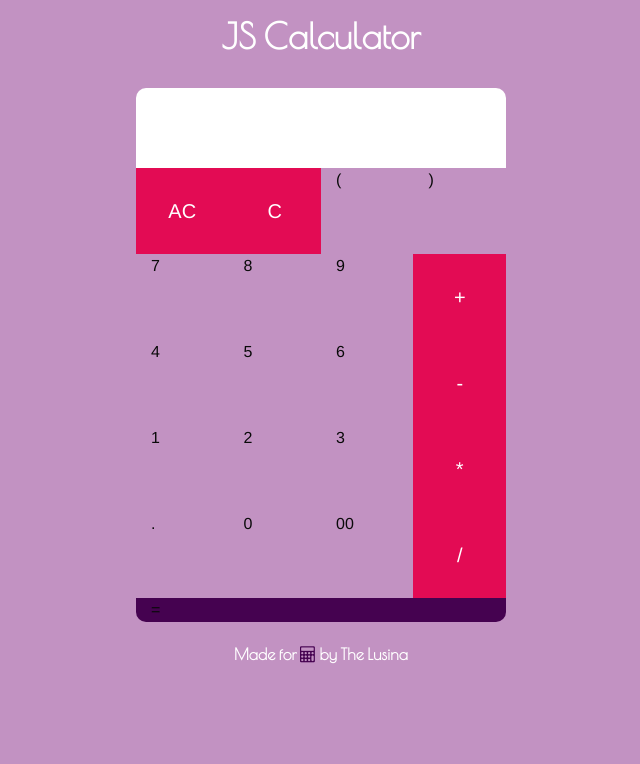
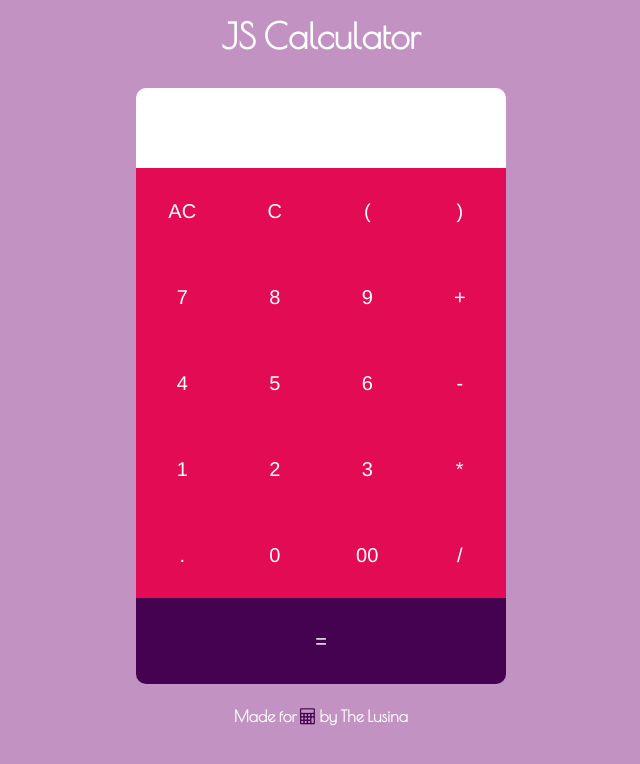
Before and after one commit to BrianLusina/JS-Calculator, a React (Create React App) app: page / in a window 1280 px wide. Shown: the top 764 px of the page, without its empty margins (319-959 px from the left). Built offline with nearby package versions, Linux system fonts and the light colour scheme; a web font is replaced by a local one.

Commit message:
fix button styles

```diff
--- a/public/index.html
+++ b/public/index.html
@@ -18,10 +18,6 @@
 	<body>
         <div id="app"></div>
 
-		<!--Vendor Scripts-->
-        <script type ="text/javascript" src="https://code.jquery.com/jquery-2.2.4.min.js"></script>
-	    <script src="https://cdnjs.cloudflare.com/ajax/libs/modernizr/2.5.3/modernizr.min.js" type="text/javascript"></script>
-
 		<!--Vendor Scripts hosted in project-->
 		<script type ="text/javascript" src = "%PUBLIC_URL%/js/vendor/jquery-3.0.0.min.js"></script>
 		<script type="text/javascript" src="%PUBLIC_URL%/js/vendor/jquery.js"></script>
--- a/src/styles/buttons.css
+++ b/src/styles/buttons.css
@@ -1,4 +1,4 @@
-button-container,
+.button-container,
 .clear-button,
 .operator-button{
 	text-align: center;
```
